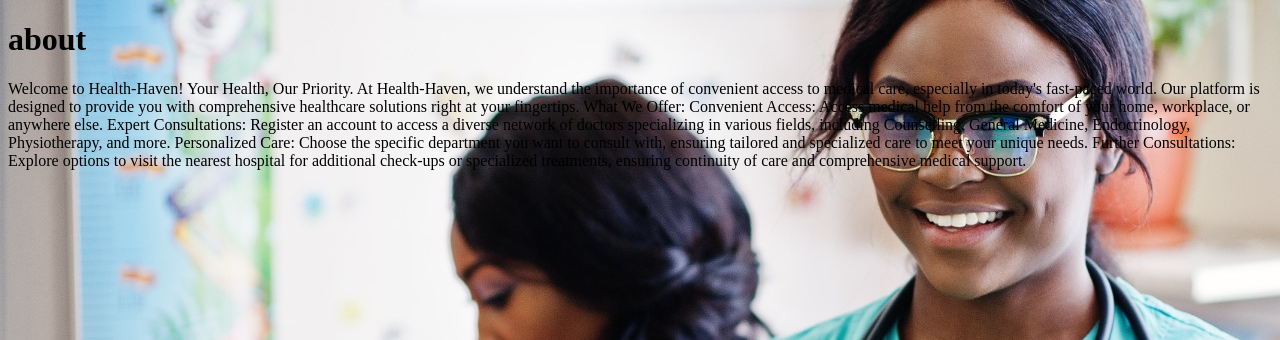
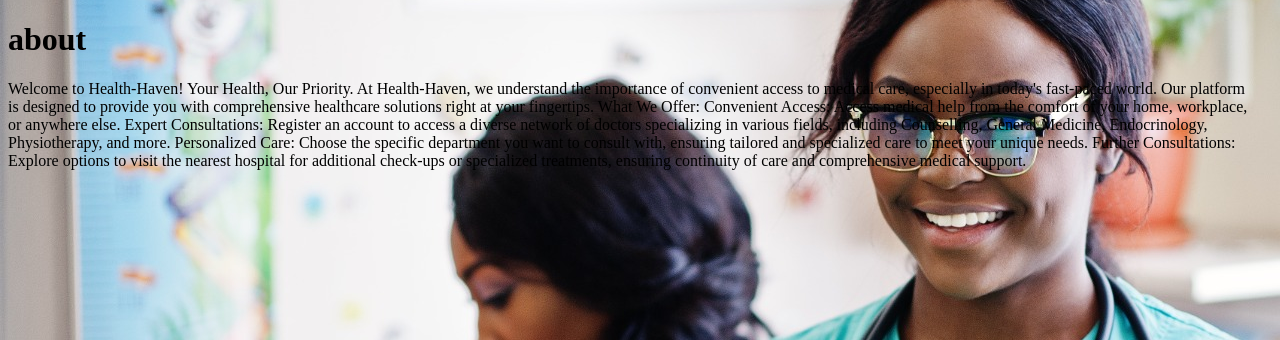
Before and after one commit to AzorAha1/Health-Haven, a Flask app: page /about in a window 1280 px wide. Shown: the part 91-431 px from the top of the page. Run offline with Flask 3, Linux system fonts and the light colour scheme.

Commit message:
Corrections

```diff
--- a/frontend/styles/content.css
+++ b/frontend/styles/content.css
@@ -165,3 +165,10 @@ form {
         margin: 20px auto; /* Center the content box */
     }
 }
+
+.about-content {
+    font-size: medium;
+    margin: 0 20px 0 auto;
+    color: black;
+
+}
--- a/frontend/templates/about.html
+++ b/frontend/templates/about.html
@@ -1,5 +1,6 @@
 {% extends 'default.html' %}
 {% block content%}
+    <div class="about-content">
         <h1>about</h1>
         <p>Welcome to Health-Haven! Your Health, Our Priority.
 
@@ -8,13 +9,10 @@
             Our platform is designed to provide you with comprehensive healthcare solutions right at your fingertips.
 
             What We Offer:
-
             Convenient Access: Access medical help from the comfort of your home, workplace, or anywhere else.
-
             Expert Consultations: Register an account to access a diverse network of doctors specializing in various fields, including Counselling, General Medicine, Endocrinology, Physiotherapy, and more.
-
             Personalized Care: Choose the specific department you want to consult with, ensuring tailored and specialized care to meet your unique needs.
-
             Further Consultations: Explore options to visit the nearest hospital for additional check-ups or specialized treatments, ensuring continuity of care and comprehensive medical support.
         </p>
+    </div>
 {% endblock %}
```
Lines whose indentation alone changed are shown as unchanged.
